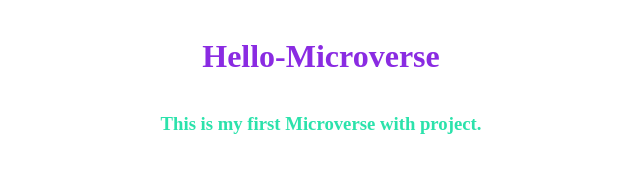
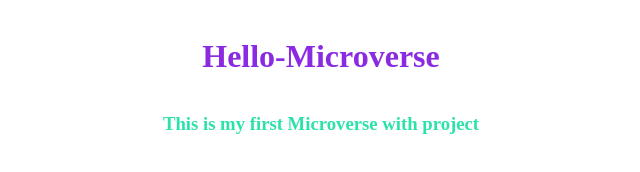
Before and after one commit to omer-creator/Hello_Microverse, a website: page index.html in a window 1280 px wide. Shown: the full height of the page, 319-959 px from the left. Drawn offline with Linux system fonts and the light colour scheme.

Commit message:
Update index file

```diff
--- a/index.html
+++ b/index.html
@@ -9,6 +9,6 @@
 </head>
 <body>
     <h1 class="header">Hello-Microverse</h1>
-    <h3 class="line">This is my first Microverse with project.</h3>
+    <h3 class="line">This is my first Microverse with project</h3>
 </body>
 </html>
```
